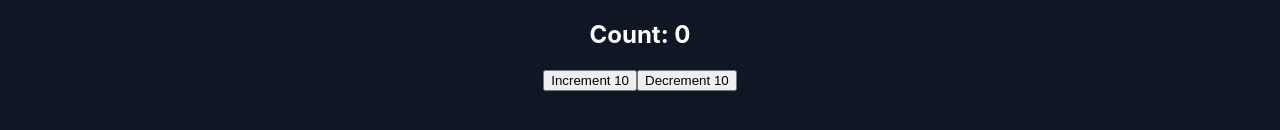
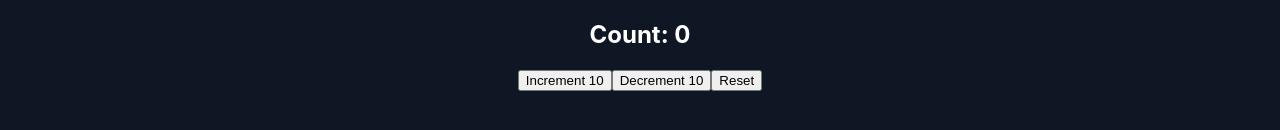
Before and after one commit to sigitariprasetyo/react-typescript, a React (Create React App) app: page / in a window 1280 px wide. Shown: the part 638-768 px from the top of the page. Built offline with nearby package versions, Linux system fonts and the light colour scheme.

Commit message:
useReducer Strict Action Types

```diff
--- a/src/components/useReducer/Counter.tsx
+++ b/src/components/useReducer/Counter.tsx
@@ -4,21 +4,29 @@
   count: number
 }
 
-type Action = {
-  type: string
+type UpdateAction = {
+  type: 'increment' | 'decrement'
   payload: number
 }
+
+type ResetAction = {
+  type: 'reset'
+}
+
+type CounterAction = UpdateAction | ResetAction
 
 const initialState = {
   count: 0
 }
 
-function reducer(state: CounterState, action: Action) {
+function reducer(state: CounterState, action: CounterAction) {
   switch (action.type) {
     case 'increment':
       return { count: state.count + action.payload }
     case 'decrement':
       return { count: state.count - action.payload }
+    case 'reset':
+      return initialState
     default:
       return state
   }
@@ -32,6 +40,7 @@
       <h2>Count: {state.count}</h2>
       <button onClick={() => dispatch({ type: 'increment', payload: 10 })}>Increment 10</button>
       <button onClick={() => dispatch({ type: 'decrement', payload: 10 })}>Decrement 10</button>
+      <button onClick={() => dispatch({ type: 'reset' })}>Reset</button>
     </>
   )
 }
```
